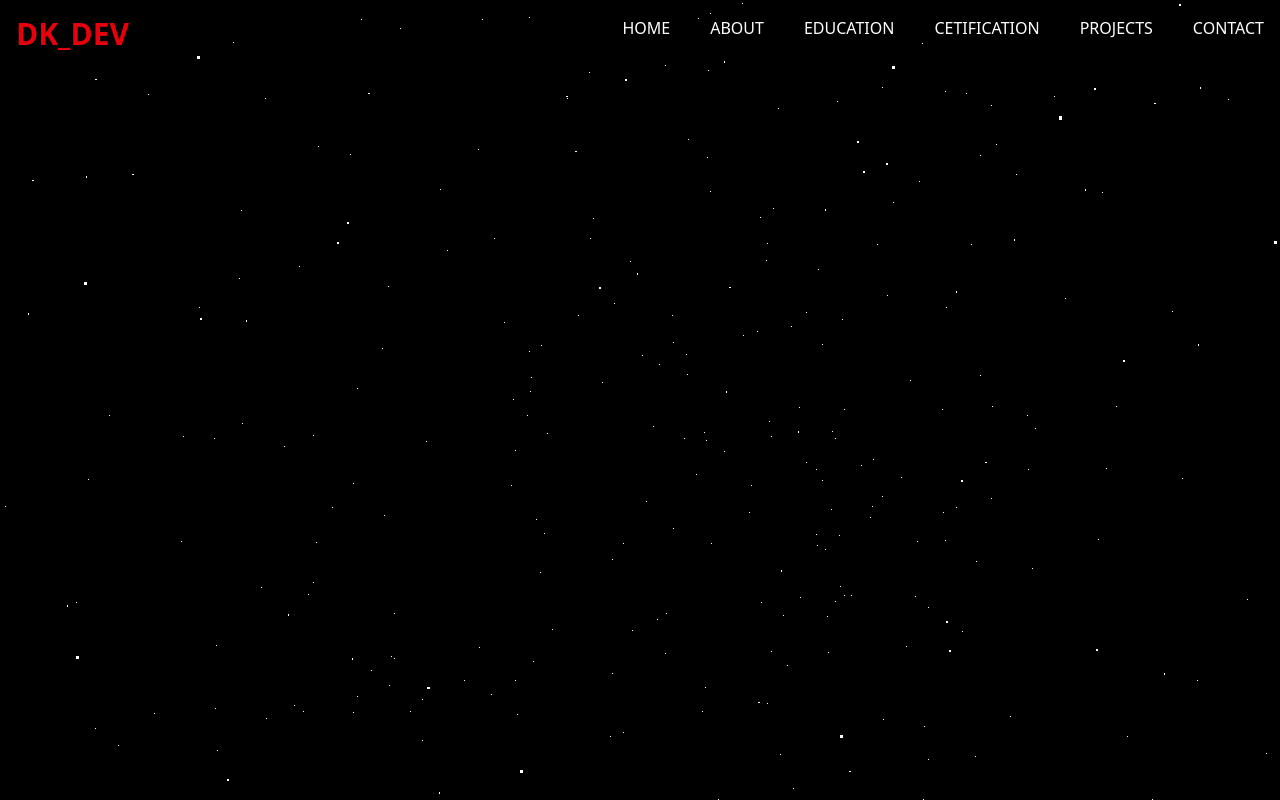
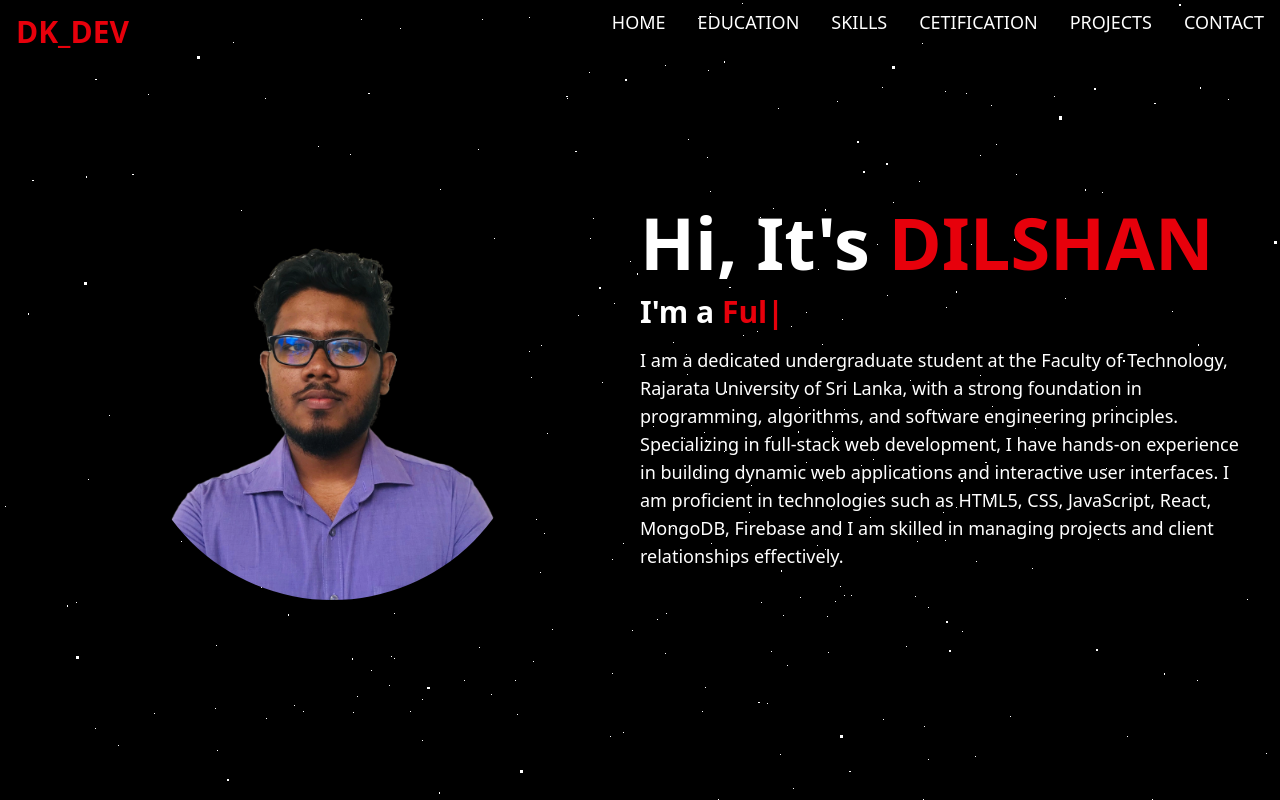
Before and after one commit to Dilshan-Kavishaka-Karunarathna/my_portfolio, a React (Vite) app: page / in a window 1280 px wide. Built offline with nearby package versions, Linux system fonts and the light colour scheme.

Commit message:
Edit the navbar and add the Home section
now i edit the navbar in some changes and add the new file name as home. in the home file add the image and some texts and animations.

```diff
--- a/package.json
+++ b/package.json
@@ -18,6 +18,8 @@
     "react": "^19.0.0",
     "react-countup": "^6.5.3",
     "react-dom": "^19.0.0",
+    "react-icons": "^5.5.0",
+    "react-type-animation": "^3.2.0",
     "tailwindcss": "^4.0.8",
     "three": "^0.173.0"
   },
--- a/src/App.jsx
+++ b/src/App.jsx
@@ -1,6 +1,7 @@
 import React from "react"
 import ThreeBackground from "./components/threeBackground"
 import Header from "./components/Header"
+import Home from './components/Home'
 
 
 function App() {
@@ -10,6 +11,8 @@ function App() {
     <>
       <ThreeBackground/>
       <Header/>
+      <Home/>
+
    </>
   )
 }
--- a/src/components/Header.jsx
+++ b/src/components/Header.jsx
@@ -1,16 +1,43 @@
 import React from 'react'
+
+const navList = [
+  {
+    _id:1,
+    data:'HOME'
+  },
+  {
+    _id:2,
+    data:'EDUCATION'
+  },
+  {
+    _id:3,
+    data:'SKILLS'
+  },
+  {
+    _id:4,
+    data:'CETIFICATION'
+  },
+  {
+    _id:5,
+    data:'PROJECTS'
+  },
+  {
+    _id:6,
+    data:'CONTACT'
+  }
+
+]
 
 const Header = () => {
   return (
     <div className='fixed flex justify-between w-full' >
-      <a href='#' className='text-3xl font-extrabold p-4 text-red-600'>DK_DEV</a>
-      <nav className='flex justify-between gap-10 p-4 text-white'>
-        <a href='#'>HOME</a>
-        <a href='#'>ABOUT</a>
-        <a href='#'>EDUCATION</a>
-        <a href='#'>CETIFICATION</a>
-        <a href='#'>PROJECTS</a>
-        <a href='#'>CONTACT</a>
+      <a href='#' className='text-3xl font-extrabold p-4 text-red-600 animate-bounce'>DK_DEV</a>
+      <nav className='text-white py-2 pr-4'>
+        {navList.map((item)=>(
+           <a href='#' key={item._id} className='ml-8  font-medium text-lg hover:text-red-500 border-b-2 border-transparent hover:border-red-500'>{item.data}</a>
+        ))}
+
+
 
       </nav>
     </div>
--- /dev/null
+++ b/src/components/Home.jsx
@@ -0,0 +1,43 @@
+import React from 'react'
+import homeImage from '../assets/profile.png'
+import { TypeAnimation } from 'react-type-animation'
+
+const Home = () => {
+  return (
+    <section className='flex flex-col md:flex-row items-center justify-center min-h-screen px-6'>
+        <div className='md:w-1/2 flex justify-center'>
+             <img src={homeImage} alt ='DK_DEV' className='rounded-full w-50 sm:w-64 md:w-80 lg:w-[350px] xl:w-[400px] shadow-lg hover:scale-110 transition duration-300 '></img>
+        </div>
+        <div className='text-white md:w-1/2 text-center md:text-left mt-6 md:mt-0'>
+             <h1 className='text-4xl font-bold sm:text-7xl mb-4' >Hi, It's <span className='text-red-600 font-bold'>DILSHAN</span></h1>
+             <h2 className='text-2xl sm:text-3xl font-bold mb-4 mt-0'>I'm a <span className='text-red-600'>
+                <TypeAnimation
+                   sequence={
+                    [
+                        "Frontend Developer",1000,
+                        "Full Stack Developer",1000,
+                        "Software Engineer",1000,
+
+                    ]
+                   }
+                   speed={50}
+                   style={{fontSize:"1re"}}
+                   repeat={Infinity}
+                />
+                </span>
+                </h2>
+             <p className='mr-1.5 text-sm sm:text-lg mb-6'>
+             I am a dedicated undergraduate student at the Faculty of Technology,
+             Rajarata University of Sri Lanka, with a strong foundation in programming,
+             algorithms, and software engineering principles. Specializing in full-stack
+             web development, I have hands-on experience in building dynamic web applications
+             and interactive user interfaces. I am proficient in technologies such as HTML5,
+             CSS, JavaScript, React, MongoDB, Firebase and I am skilled in managing projects
+             and client relationships effectively.
+             </p>
+        </div>
+    </section>
+  )
+}
+
+export default Home
--- /dev/null
+++ b/src/components/SocialIcons.jsx
@@ -0,0 +1,11 @@
+import { FaLinkedin } from "react-icons/fa";
+
+import React from 'react'
+
+const SocialIcons = () => {
+  return (
+    <div>SocialIcons</div>
+  )
+}
+
+export default SocialIcons
```
Also changed, not shown: src/assets/profile.png (added), 1 other file (tests, documents, lock files or other folders).
